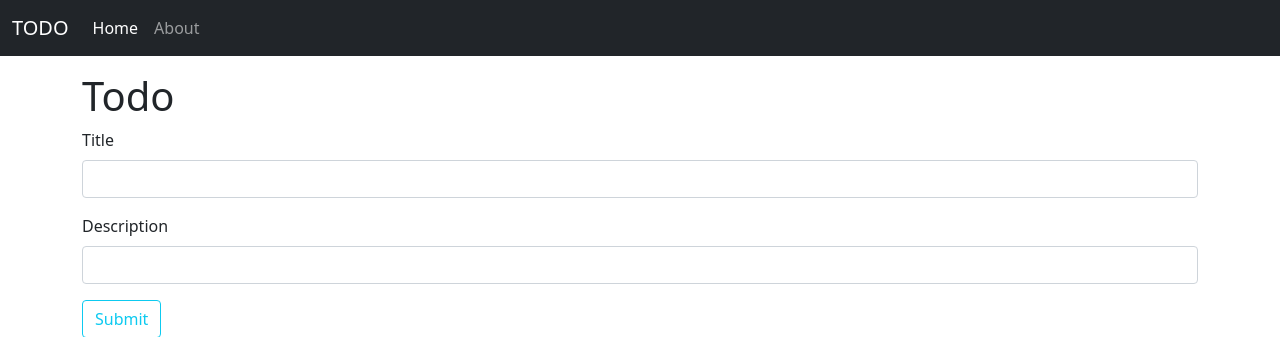
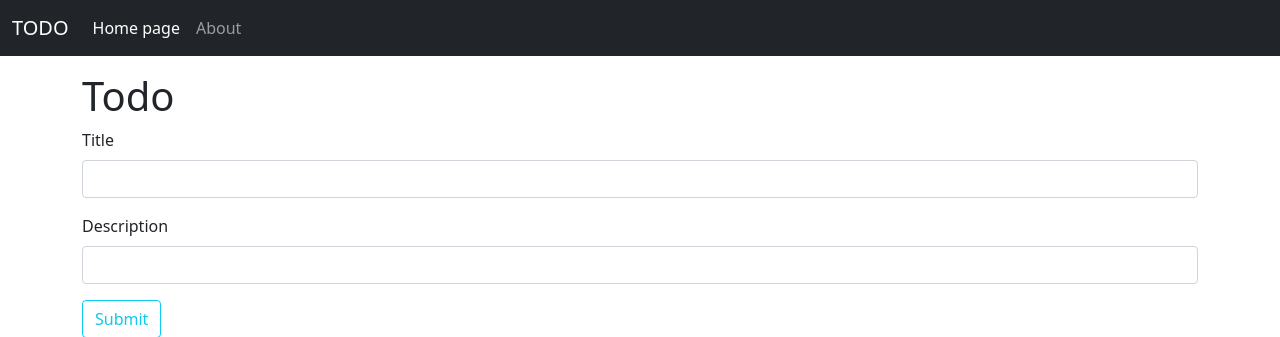
Before and after one commit to bukscom/flasktodo, a Flask app: page / in a window 1280 px wide. Shown: the top 337 px of the page. Run offline with Flask 2, Linux system fonts and the light colour scheme; data comes from the database, SQL or seed files in the repository; some libraries are stand-ins or nearby versions.

Commit message:
Update index.html
test commit

```diff
--- a/templates/index.html
+++ b/templates/index.html
@@ -27,7 +27,7 @@
             <div class="collapse navbar-collapse" id="navbarTogglerDemo02">
                 <ul class="navbar-nav me-auto mb-2 mb-lg-0">
                     <li class="nav-item">
-                        <a class="nav-link active" aria-current="page" href="/">Home</a>
+                        <a class="nav-link active" aria-current="page" href="/">Home page</a>
                     </li>
                     <li class="nav-item">
                         <a class="nav-link" href="/about">About</a>
```
